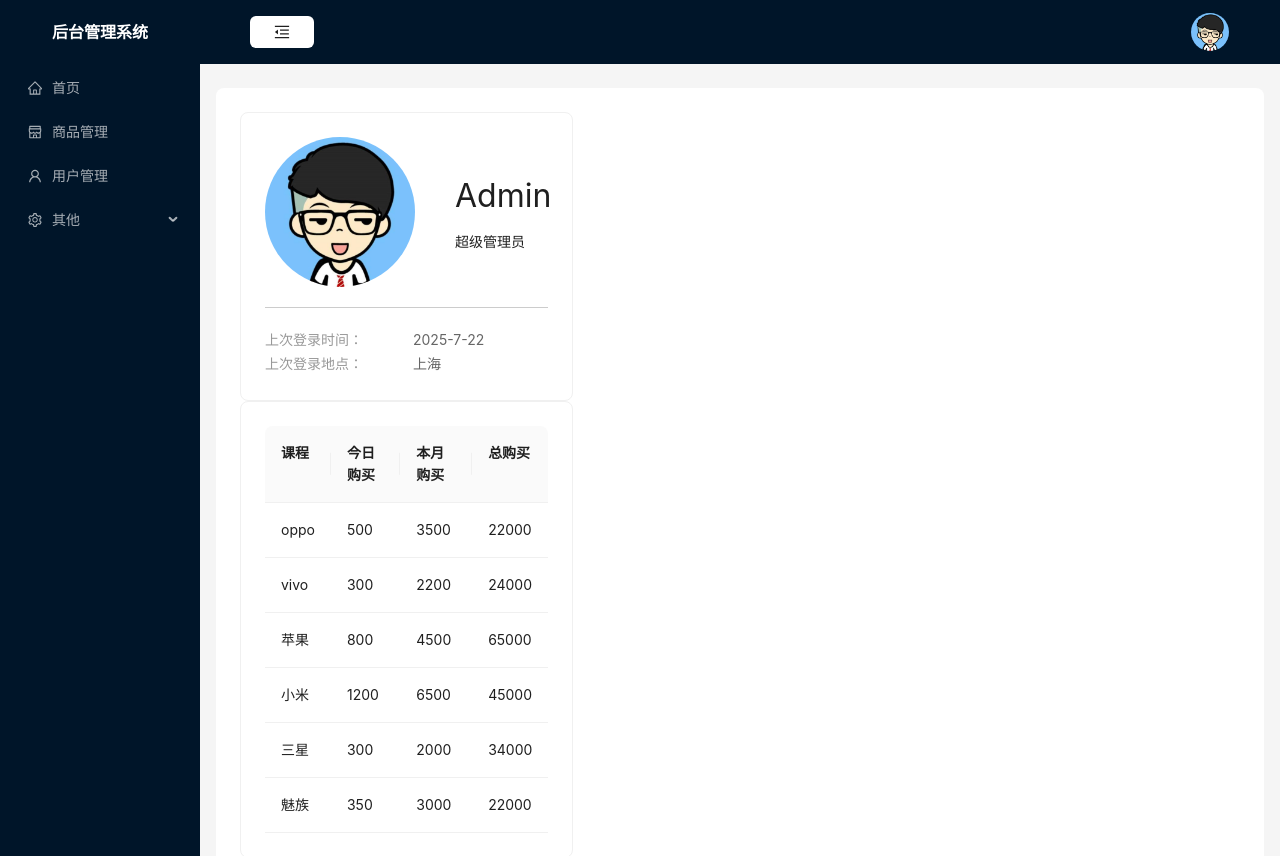
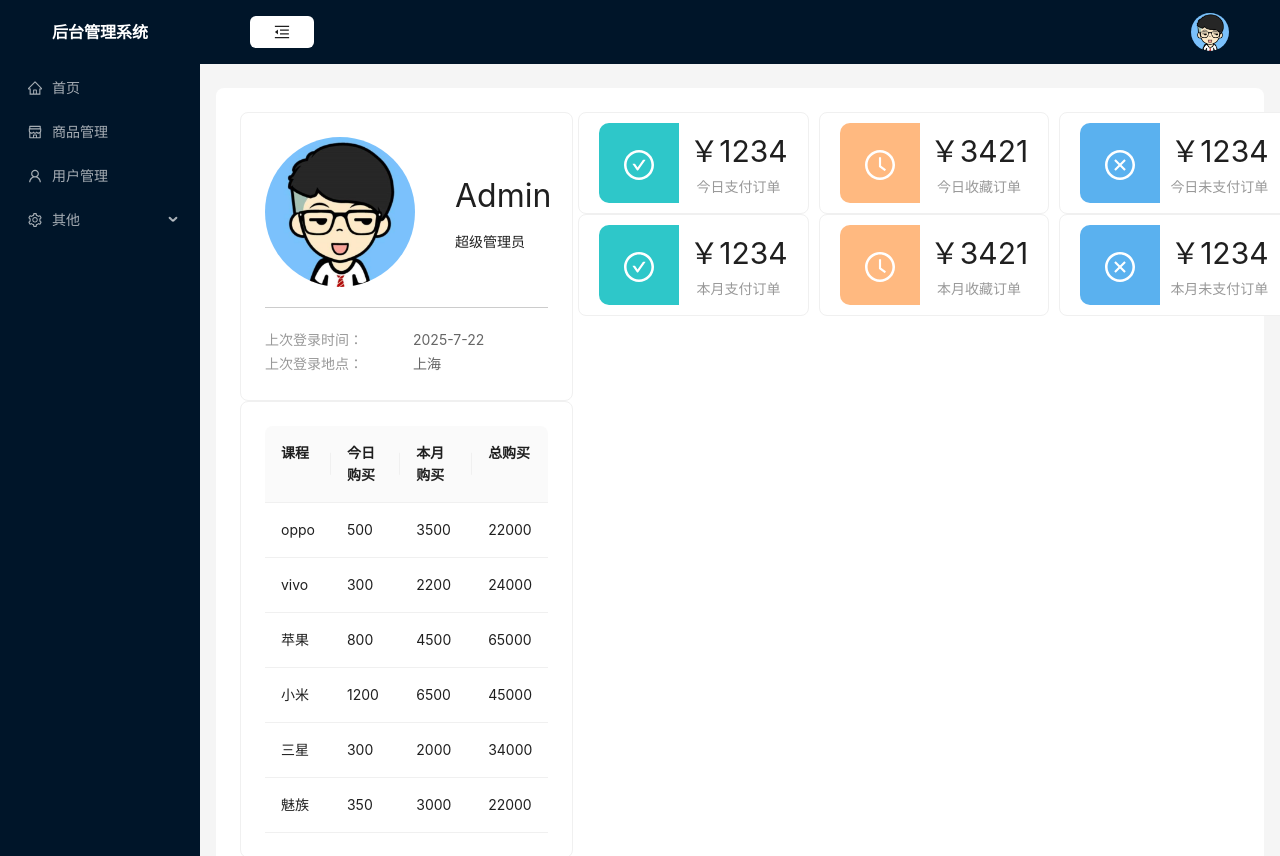
Before and after one commit to zaochua/react-houtai, a React (Create React App) app: page /home in a window 1280 px wide. Shown: the top 856 px of the page. Built offline with nearby package versions, Linux system fonts and the light colour scheme.

Commit message:
#订单统计模块

```diff
--- a/src/pages/home/home.css
+++ b/src/pages/home/home.css
@@ -28,3 +28,38 @@
     margin-left: 50px;
     color: #666;
 }
+
+.home .num-box {
+    padding: 0 5px;
+    display: grid;
+    grid-template-columns: repeat(3, 1fr);
+    column-gap: 10px;
+}
+
+.home .num-box .ant-card .ant-card-body {
+    display: flex;
+    align-items: center;
+    padding: 10px 20px;
+}
+
+.home .num-box .ant-card .ant-card-body .icon-box {
+    width: 80px;
+    height: 80px;
+    text-align: center;
+    line-height: 85px;
+    color: #FFF;
+    border-top-left-radius: 10px;
+    border-bottom-left-radius: 10px;
+    font-size: 30px;
+    margin-right: 10px;
+}
+
+.home .num-box .detail .num {
+    font-size: 30px;
+}
+
+.home .num-box .detail .text {
+    font-size: 14px;
+    text-align: center;
+    color: #999;
+}
--- a/src/pages/home/index.js
+++ b/src/pages/home/index.js
@@ -1,7 +1,8 @@
 import {Row, Col, Card, Table} from "antd";
 import "./home.css";
-import {useEffect, useState} from "react";
+import React, {useEffect, useState} from "react";
 import {getData} from "../../api";
+import * as Icon from "@ant-design/icons";
 
 const columns = [
     {
@@ -21,6 +22,48 @@ const columns = [
         dataIndex: "totalBuy"
     }
 ];
+
+// 订单统计数据
+const countData = [
+    {
+        "name": "今日支付订单",
+        "value": 1234,
+        "icon": "CheckCircleOutlined",
+        "color": "#2ec7c9"
+    },
+    {
+        "name": "今日收藏订单",
+        "value": 3421,
+        "icon": "ClockCircleOutlined",
+        "color": "#ffb980"
+    },
+    {
+        "name": "今日未支付订单",
+        "value": 1234,
+        "icon": "CloseCircleOutlined",
+        "color": "#5ab1ef"
+    },
+    {
+        "name": "本月支付订单",
+        "value": 1234,
+        "icon": "CheckCircleOutlined",
+        "color": "#2ec7c9"
+    },
+    {
+        "name": "本月收藏订单",
+        "value": 3421,
+        "icon": "ClockCircleOutlined",
+        "color": "#ffb980"
+    },
+    {
+        "name": "本月未支付订单",
+        "value": 1234,
+        "icon": "CloseCircleOutlined",
+        "color": "#5ab1ef"
+    }
+];
+// 动态获取图标
+const iconToElement = (name) => React.createElement(Icon[name]);
 const Home = () => {
     const userImg = require("../../assets/images/user.png");
 
@@ -49,13 +92,29 @@ const Home = () => {
                 </div>
             </Card>
             <Card>
-                <Table columns={columns} dataSource={tableData} pagination={false}/>
+                <Table columns={columns} dataSource={tableData} pagination={false} rowKey={"name"}/>
             </Card>
         </Col>
 
 
         <Col span={16}>
-
+            <div className={"num-box"}>
+                {
+                    countData.map((item, index) => {
+                        return (
+                            <Card key={index}>
+                                <div className={"icon-box"} style={{background:item.color}}>
+                                    {iconToElement(item.icon)}
+                                </div>
+                                <div className={"detail"}>
+                                    <p className={'num'}>￥{item.value}</p>
+                                    <p className={'text'}>{item.name}</p>
+                                </div>
+                            </Card>
+                        );
+                    })
+                }
+            </div>
         </Col>
     </Row>);
 };
```
